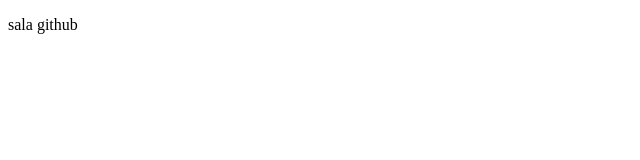
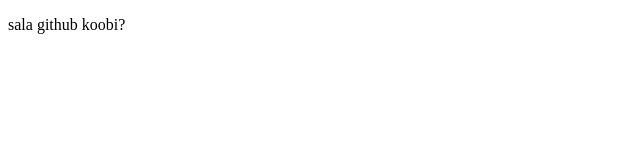
Before and after one commit to baharetina/test1, a plain HTML site: page index.html in a window 1280 px wide. Shown: the full height of the page, 0-640 px from the left. Drawn offline with Linux system fonts and the light colour scheme.

Commit message:
create branch main

```diff
--- a/index.html
+++ b/index.html
@@ -6,6 +6,6 @@
     <title>Document</title>
 </head>
 <body>
-    <p>sala github</p>
+    <p>sala github koobi?</p>
 </body>
 </html>
```
